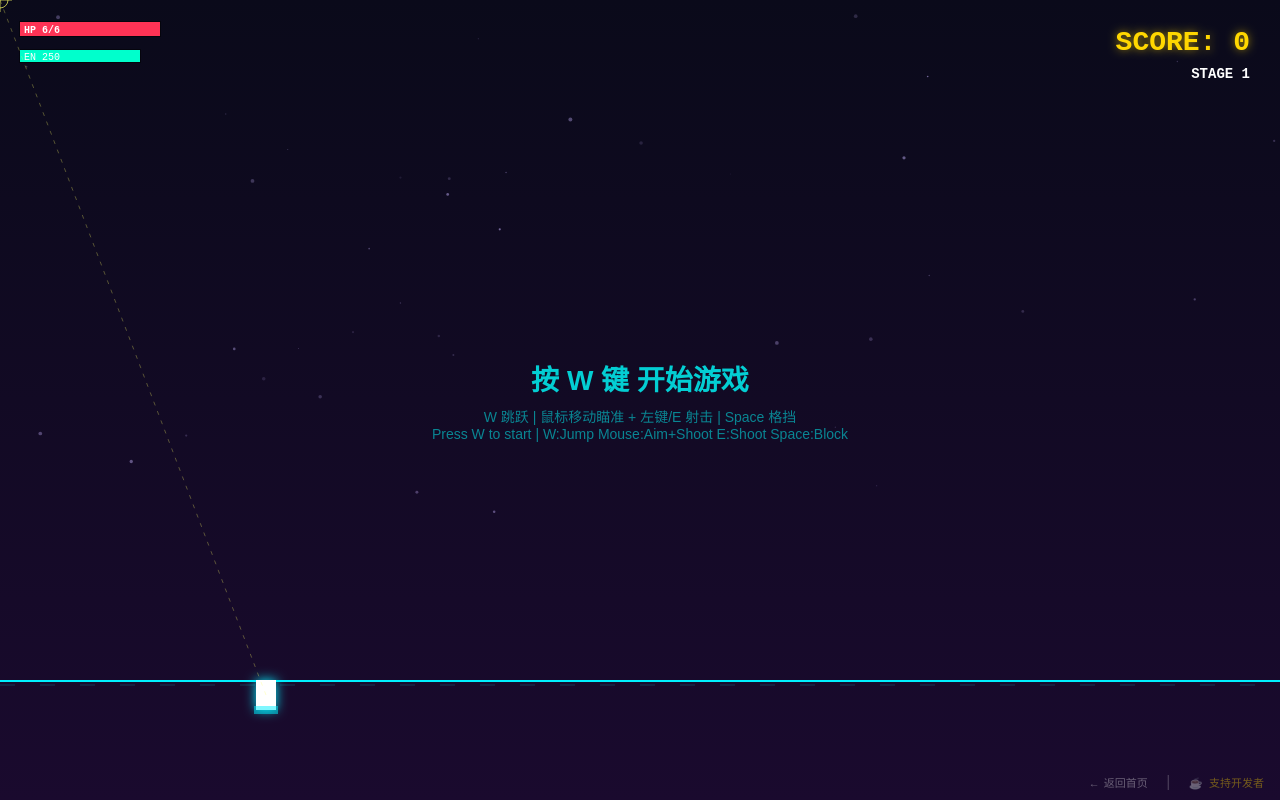
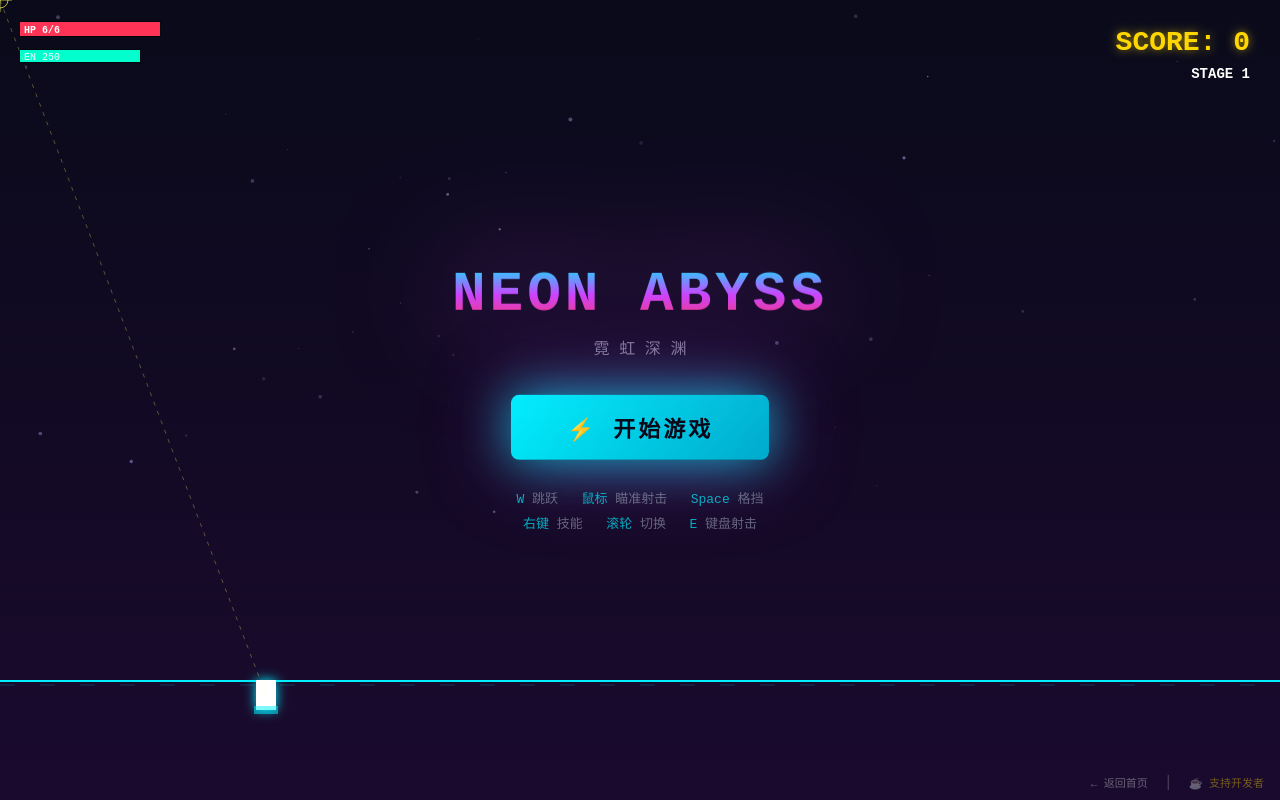
Before and after one commit to Frank-sns/neon-abyss, a website: page rhythm_jumper.html in a window 1280 px wide. Drawn offline with Linux system fonts and the light colour scheme.

Commit message:
feat: redesigned start menu with NEON ABYSS title, click/right-click START button

```diff
--- a/rhythm_jumper.html
+++ b/rhythm_jumper.html
@@ -38,25 +38,58 @@
 
     #start-hint {
       position: absolute;
-      top: 50%;
-      left: 50%;
+      top: 50%; left: 50%;
       transform: translate(-50%, -50%);
-      color: rgba(0, 255, 255, 0.8);
       text-align: center;
-      font-family: 'Arial', sans-serif;
+      font-family: 'Courier New', monospace;
+      pointer-events: auto;
       user-select: none;
-    }
-
-    #start-hint h1 {
-      font-size: 28px;
+      z-index: 10;
+    }
+    #start-hint .menu-title {
+      font-size: 56px;
       font-weight: bold;
+      background: linear-gradient(180deg, #00f0ff 0%, #cc44ff 50%, #ff3355 100%);
+      -webkit-background-clip: text; -webkit-text-fill-color: transparent;
+      background-clip: text;
+      filter: drop-shadow(0 0 30px rgba(0,240,255,0.5));
       margin-bottom: 8px;
-    }
-
-    #start-hint p {
-      font-size: 14px;
-      color: rgba(0, 255, 255, 0.5);
-    }
+      letter-spacing: 4px;
+      animation: titlePulse 2s ease-in-out infinite;
+    }
+    @keyframes titlePulse {
+      0%,100% { filter: drop-shadow(0 0 30px rgba(0,240,255,0.5)); }
+      50% { filter: drop-shadow(0 0 60px rgba(204,68,255,0.7)); }
+    }
+    #start-hint .menu-subtitle {
+      font-size: 16px; color: rgba(200,200,220,0.6); margin-bottom: 36px;
+    }
+    #start-hint .menu-btn {
+      display: inline-block;
+      padding: 16px 56px;
+      font-size: 22px; font-weight: bold; font-family: 'Courier New', monospace;
+      color: #0a0a1a;
+      background: linear-gradient(135deg, #00f0ff, #00aacc);
+      border: none; border-radius: 8px;
+      cursor: pointer;
+      box-shadow: 0 0 30px rgba(0,240,255,0.4), 0 0 60px rgba(0,200,220,0.2);
+      transition: all 0.3s;
+      letter-spacing: 3px;
+      margin-bottom: 28px;
+      animation: btnGlow 2s ease-in-out infinite;
+    }
+    @keyframes btnGlow {
+      0%,100% { box-shadow: 0 0 30px rgba(0,240,255,0.4), 0 0 60px rgba(0,200,220,0.2); }
+      50% { box-shadow: 0 0 50px rgba(0,240,255,0.7), 0 0 90px rgba(204,68,255,0.4); }
+    }
+    #start-hint .menu-btn:hover {
+      transform: scale(1.05);
+      box-shadow: 0 0 50px rgba(0,240,255,0.8), 0 0 100px rgba(204,68,255,0.5);
+    }
+    #start-hint .menu-controls {
+      font-size: 13px; color: rgba(180,190,210,0.5); line-height: 1.9;
+    }
+    #start-hint .menu-controls span { color: rgba(0,240,255,0.7); }
 
     #game-over-panel {
       display: none;
@@ -116,9 +149,13 @@
 
   <div id="ui-layer">
     <div id="start-hint">
-      <h1>按 W 键 开始游戏</h1>
-      <p>W 跳跃 | 鼠标移动瞄准 + 左键/E 射击 | Space 格挡</p>
-      <p>Press W to start | W:Jump Mouse:Aim+Shoot E:Shoot Space:Block</p>
+      <div class="menu-title">NEON ABYSS</div>
+      <div class="menu-subtitle">霓 虹 深 渊</div>
+      <div class="menu-btn" id="menu-start-btn">⚡ 开始游戏</div>
+      <div class="menu-controls">
+        <span>W</span> 跳跃 &nbsp; <span>鼠标</span> 瞄准射击 &nbsp; <span>Space</span> 格挡<br>
+        <span>右键</span> 技能 &nbsp; <span>滚轮</span> 切换 &nbsp; <span>E</span> 键盘射击
+      </div>
     </div>
     <div id="game-over-panel">
       <h2>游戏结束</h2>
@@ -2373,7 +2410,8 @@
         }
         } // close if (STATE.PLAYING) for boss section
       } else if (gameState === STATE.IDLE) {
-        if (keys['KeyW']) {
+        if (keys['KeyW'] || (rightMouseDown && gameState === STATE.IDLE)) {
+          rightMouseDown = false;
           gameState = STATE.PLAYING;
           obstacles = [];
           bossProjectiles = [];
@@ -2705,6 +2743,29 @@
     });
     canvas.addEventListener('mouseup', function(e) { if (e.button === 2) rightMouseDown = true; else mouseDown = false; });
     canvas.addEventListener('contextmenu', function(e) { e.preventDefault(); });
+
+    // Menu start button — right click to start
+    var menuBtn = document.getElementById('menu-start-btn');
+    if (menuBtn) {
+      menuBtn.addEventListener('contextmenu', function(e) {
+        e.preventDefault();
+        if (gameState === STATE.IDLE) {
+          gameState = STATE.PLAYING;
+          obstacles = []; bossProjectiles = []; playerProjectiles = []; pickups = []; particles = [];
+          document.getElementById('start-hint').style.display = 'none';
+          if (player.jump()) { sound.playJump(); }
+        }
+      });
+      menuBtn.addEventListener('click', function(e) {
+        e.preventDefault();
+        if (gameState === STATE.IDLE) {
+          gameState = STATE.PLAYING;
+          obstacles = []; bossProjectiles = []; playerProjectiles = []; pickups = []; particles = [];
+          document.getElementById('start-hint').style.display = 'none';
+          if (player.jump()) { sound.playJump(); }
+        }
+      });
+    }
     canvas.addEventListener('wheel', function(e) {
       e.preventDefault();
       if (player.skills.length === 0) return;
```
